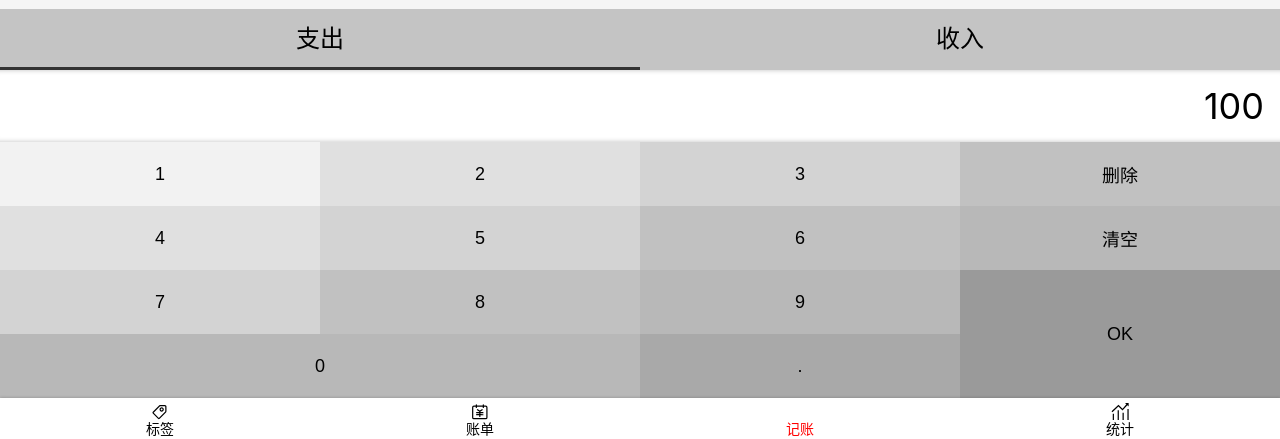
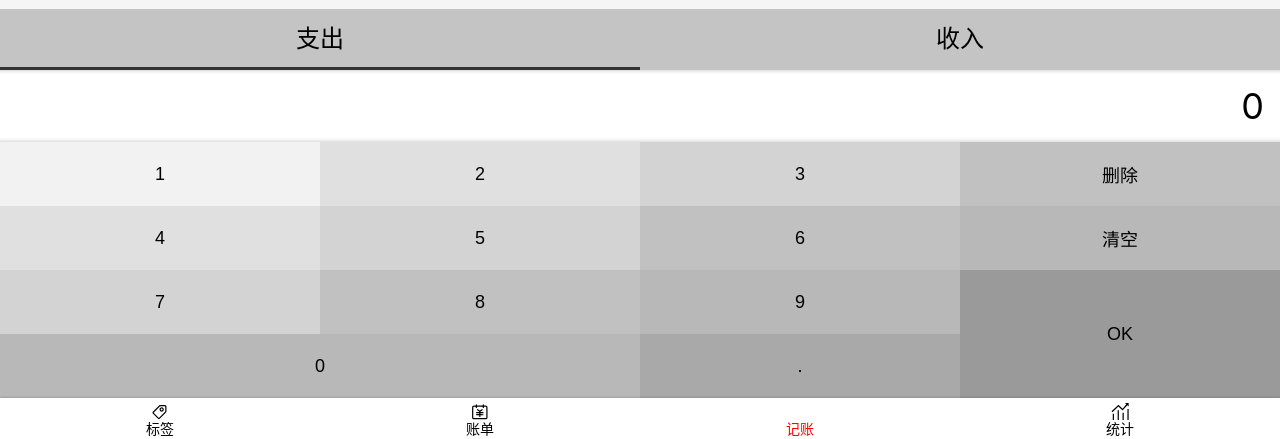
Before and after one commit to UntilTheCore/fingertips-books-react, a React app: page /#/money in a window 1280 px wide. Shown: the part 358-797 px from the top of the page. Built offline with nearby package versions, Linux system fonts and the light colour scheme.

Commit message:
完成NumberPadSection的数据输入、删除、清空功能

```diff
--- a/src/components/money/NumberPadSection.tsx
+++ b/src/components/money/NumberPadSection.tsx
@@ -1,6 +1,7 @@
 import styled from "styled-components";
+import React, { useState } from "react";
 
-const NumberPadSection = styled.section`
+const MyNumberPadSection = styled.section`
   display: flex;
   flex-direction: column;
 
@@ -69,5 +70,109 @@ const NumberPadSection = styled.section`
   }
 `;
 
+const NumberPadSection: React.FC = () => {
+  const [outPut, setOutPut] = useState<string>("0");
+
+  // 删除
+  const deleteNum = () => {
+    if (outPut.length === 1) {
+      setOutPut("0");
+    } else {
+      setOutPut(outPut.slice(0, -1));
+    }
+  };
+
+  const checkValue = () => {
+    // 小数点左右位数判断，总的长度加起来不超过10位，小数点有效位不超过2位，小数点右边不大于7位
+    if (outPut.includes(".")) {
+      const [lLength, rLength] = outPut.split(".");
+      const lLen = lLength.length;
+      if (rLength) {
+        const rLen = rLength.length;
+        if ((lLen + rLen) > 8 || lLen > 6 || rLen > 1) {
+          return false;
+        }
+      }
+    } else {
+      return outPut.length < 9;
+    }
+    return true;
+  };
+
+  const setValue = (text: string) => {
+    if (checkValue()) {
+      if (text === ".") {
+        if (outPut === "0") {
+          setOutPut("0" + text);
+        } else if (outPut.includes(".")) {
+          return;
+        } else {
+          setOutPut(outPut + text);
+        }
+      } else {
+        if (outPut === "0") {
+          setOutPut(text);
+        } else {
+          setOutPut(outPut + text);
+        }
+      }
+    }
+  };
+
+  const handleBtnWrapperClick = (e: React.MouseEvent) => {
+    const text = (e.target as HTMLButtonElement).textContent;
+    if (text === "") return;
+
+    switch (text) {
+      case "0":
+      case "1":
+      case "2":
+      case "3":
+      case "4":
+      case "5":
+      case "6":
+      case "7":
+      case "8":
+      case "9":
+        setValue(text);
+        break;
+      case ".":
+        setValue(text);
+        break;
+      case "删除":
+        deleteNum();
+        break;
+      case "清空":
+        setOutPut("0");
+        break;
+      case "ok":
+        break;
+    }
+  };
+
+  return (
+    <MyNumberPadSection>
+      <div className="output">
+        { outPut }
+      </div>
+      <div className="pad clearfix" onClick={ handleBtnWrapperClick }>
+        <button>1</button>
+        <button>2</button>
+        <button>3</button>
+        <button>删除</button>
+        <button>4</button>
+        <button>5</button>
+        <button>6</button>
+        <button>清空</button>
+        <button>7</button>
+        <button>8</button>
+        <button>9</button>
+        <button className="ok">OK</button>
+        <button className="zero">0</button>
+        <button className="dot">.</button>
+      </div>
+    </MyNumberPadSection>
+  );
+};
 
 export { NumberPadSection };
--- a/src/views/Money.tsx
+++ b/src/views/Money.tsx
@@ -18,25 +18,7 @@ function Money() {
       <NotesSection />
       <CategorySection />
       <NumberPadSection>
-        <div className="output">
-          100
-        </div>
-        <div className="pad clearfix">
-          <button>1</button>
-          <button>2</button>
-          <button>3</button>
-          <button>删除</button>
-          <button>4</button>
-          <button>5</button>
-          <button>6</button>
-          <button>清空</button>
-          <button>7</button>
-          <button>8</button>
-          <button>9</button>
-          <button className="ok">OK</button>
-          <button className="zero">0</button>
-          <button className="dot">.</button>
-        </div>
+
       </NumberPadSection>
     </MyLayout>
   );
```
